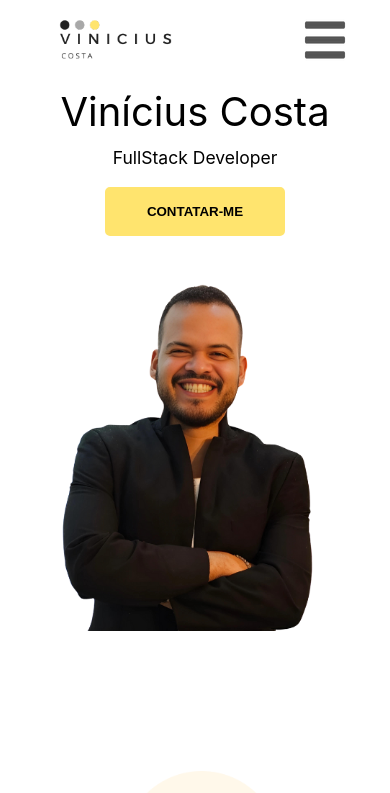
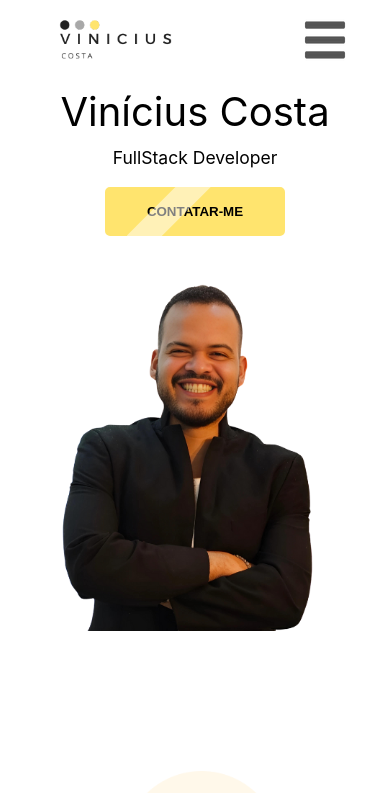
Before and after one commit to Ptedx/personal-site, a Vue app: page / in a window 390 px wide. Shown: the top 793 px of the page. Built offline with nearby package versions, Linux system fonts and the light colour scheme.

Commit message:
feature: implemented some animations

```diff
--- a/package.json
+++ b/package.json
@@ -12,11 +12,13 @@
   },
   "dependencies": {
     "first-vue-project": "file:",
+    "gsap": "^3.12.5",
     "vue": "^3.4.29",
     "vue-router": "^4.3.3"
   },
   "devDependencies": {
     "@tsconfig/node20": "^20.1.4",
+    "@types/gsap": "^1.20.2",
     "@types/node": "^20.14.5",
     "@vitejs/plugin-vue": "^5.0.5",
     "@vue/tsconfig": "^0.5.1",
--- a/src/components/generals/Button.vue
+++ b/src/components/generals/Button.vue
@@ -1,28 +1,48 @@
 <script setup lang="ts">
+    import {gsap} from 'gsap'
+    import { ref, onMounted } from 'vue';
     function showHelloWorld(){
     console.log('Opa, me clicou ;)')
   }
 
+  const line = ref<HTMLDivElement>()
+  const btnDiv = ref<HTMLDivElement>()
+
   interface btnProps{
-    reversed?:boolean
-  }
-  const props = defineProps<btnProps>()
+      reversed?:boolean
+    }
+    const props = defineProps<btnProps>()
+    onMounted(()=>{
+        if(btnDiv.value){
+            const widthLine = btnDiv.value.getBoundingClientRect().width
+            gsap.fromTo(line.value!,{x:-30}, {x: widthLine*1.2, duration:1, repeatDelay:1, repeat: - 1})
+        }
+    })
 </script>
 
 <template>
-    <button :class="{'btn-reverse': reversed, 'btn':!reversed}" v-on:click="showHelloWorld">CONTATAR-ME</button>
+    <div class="btn-div" ref="btnDiv">
+        <button :class="{'btn-reverse': reversed, 'btn':!reversed}" v-on:click="showHelloWorld">
+            CONTATAR-ME
+        </button>
+        <div class="btn-line" ref="line"></div>
+    </div>
 </template>
 
 <style>
+    .btn-div{
+        position: relative;
+        width: 50%;
+        overflow: hidden;
+    }
     .btn, .btn-reverse{
         padding:15px 0;
         background-color: #ffe46e;
         margin: 15px 0;
         font-weight: bold;
         border-radius: 5px;
-        position: relative;
         overflow: hidden;
-        width: 50%;
+        width: 100%;
         border: 2px solid #ffe46e;
         transition: 0.1s;
         cursor: pointer;
@@ -39,4 +59,13 @@
         background-color: #ffe46e;
         color: black;
     }
+    .btn-line{
+        position: absolute;
+        background-color: rgba(255,255,255,0.5);
+        width: 25px;
+        top: -25px;
+        left: 0;
+        height: calc(100% + 35px);
+        rotate: 45deg;
+    }
 </style>
--- a/src/components/sections/HeroSection.vue
+++ b/src/components/sections/HeroSection.vue
@@ -1,5 +1,13 @@
 <script setup lang="ts">
     import Button from '../generals/Button.vue';
+    import { gsap } from 'gsap';
+    import {ref, onMounted} from 'vue'
+
+    const image = ref(null)
+
+    onMounted(()=>{
+        gsap.fromTo(image.value,{ x:50, opacity:0,  duration:0.4}, {x:0,opacity:1, duration:0.4})
+    })
 </script>
 
 <template>
@@ -9,7 +17,7 @@
           <h3>FullStack Developer</h3>
           <Button />
         </div>
-        <div class="image">
+        <div class="image" ref="image">
           <img src="../../assets/img/Profile_s_bg.png" alt="Main Photo" width="100%">
         </div>
     </section>
@@ -50,4 +58,7 @@
             margin-bottom: 20px;
         }
     }
+    .image{
+        opacity: 0;
+    }
 </style>
--- a/src/components/sections/Menu.vue
+++ b/src/components/sections/Menu.vue
@@ -3,25 +3,39 @@
     import { RouterLink } from 'vue-router'
 
     const isMobile = ref(false)
+    const menu = ref<HTMLDivElement>()
+    const initialPosition = ref(0)
+    let hasScrolled = ref(false)
 
     function getMobileSize() {
         isMobile.value =  window.innerWidth <= 768 ? true : false
     }
 
+    function handleScroll(){
+        if(menu.value){
+            const currentPosition = menu.value.getBoundingClientRect().top + window.scrollY
+            currentPosition > 1? hasScrolled.value = true: hasScrolled.value= false
+        }
+    }
+
     onMounted(()=>{
+        if(menu.value){
+            initialPosition.value = menu.value.getBoundingClientRect().top + window.scrollY
+        }
         getMobileSize()
-
+        window.addEventListener('scroll', handleScroll)
         window.addEventListener('resize', getMobileSize)
     })
 
     onUnmounted(() => {
         window.removeEventListener('resize', getMobileSize)
+        window.removeEventListener('scroll', handleScroll)
     })
 
 </script>
 
 <template>
-    <nav>
+    <nav ref="menu" :class="{'nav-background': hasScrolled, '': !hasScrolled}">
         <img height="60px" src="../../assets/img/Vinicius-logo.png" alt="Logo Vini">
         <div class="links" v-if="!isMobile">
             <RouterLink class="link" to="/">Knowledges</RouterLink>
@@ -45,7 +59,10 @@ nav {
     position: fixed;
     width: 100%;
 }
-
+.nav-background{
+    background-color: white;
+    box-shadow: 0px 1px 3px rgba(0,0,0,0.5);
+}
 .links {
     display: flex;
     gap: 20px;
--- a/src/components/sections/WorkExperiences.vue
+++ b/src/components/sections/WorkExperiences.vue
@@ -57,7 +57,7 @@
         flex-direction: column;
         align-items: center;
         justify-content: center;
-        padding: 0 20px;
+        padding: 0 40px;
     }
     .experience h1{
         text-align: center;
@@ -66,9 +66,13 @@
         .experiences{
             flex-direction: column;
             gap:25px;
+
         }
         .experience{
             width: 100%;
+            border:2px solid #ffe46e;
+            padding: 0 20px;
+
         }
     }
 </style>
--- a/src/views/HomeView.vue
+++ b/src/views/HomeView.vue
@@ -1,7 +1,7 @@
 <script setup lang="ts">
   import HeroSection from '@/components/sections/HeroSection.vue'
   import AboutSection from '@/components/sections/AboutSection.vue'
-  import Knowledges from '@/components/sections/Knowledges.vue'
+  import Projects from '@/components/sections/Projects.vue';
   import WorkExperiences from '@/components/sections/WorkExperiences.vue'
 </script>
 
@@ -9,7 +9,7 @@
   <main class="container">
     <HeroSection />
     <AboutSection />
-    <Knowledges />
+    <Projects />
     <WorkExperiences />
   </main>
 </template>
```
Also changed, not shown: src/components/sections/Projects.vue (renamed from src/components/sections/Knowledges.vue), 1 other file (tests, documents, lock files or other folders).
